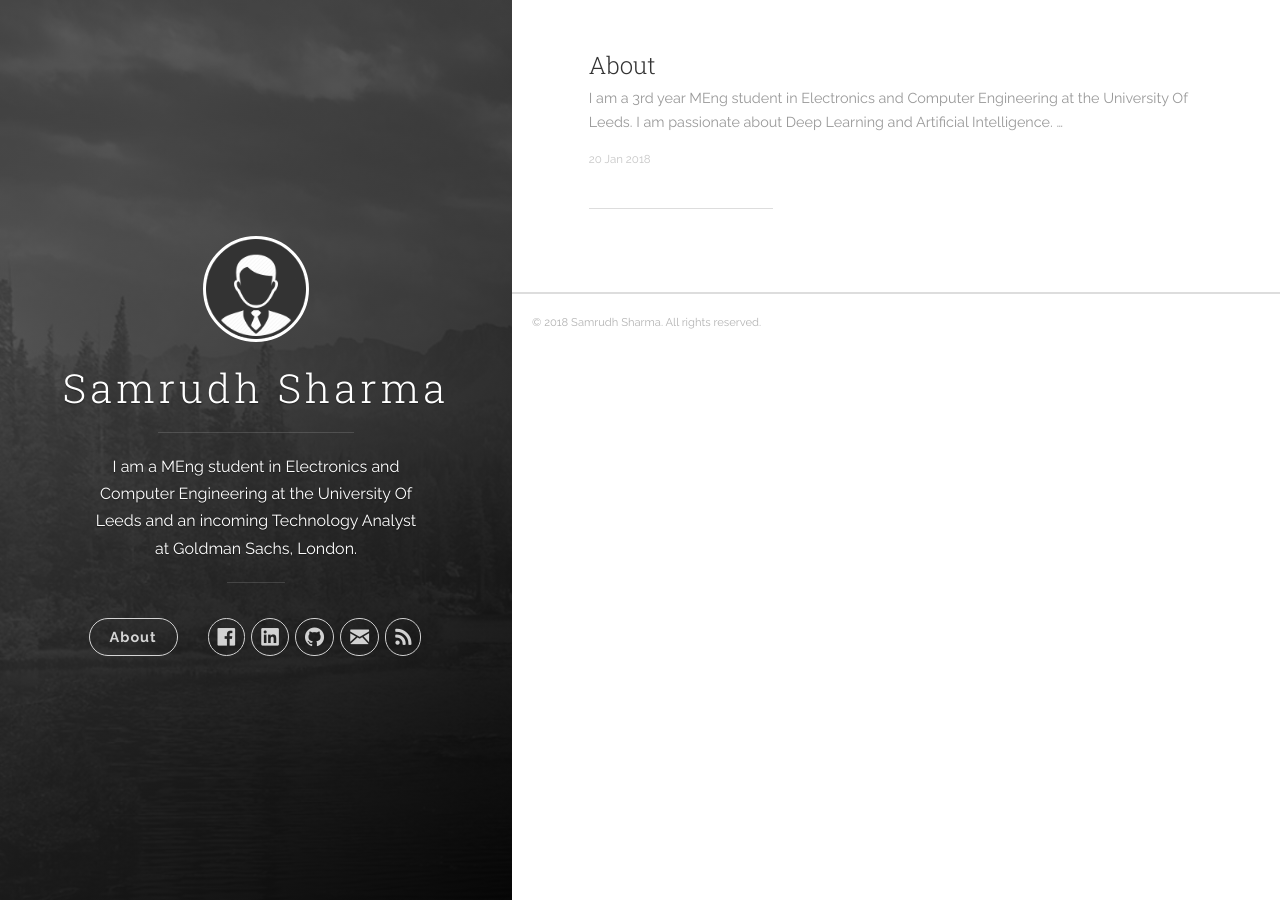
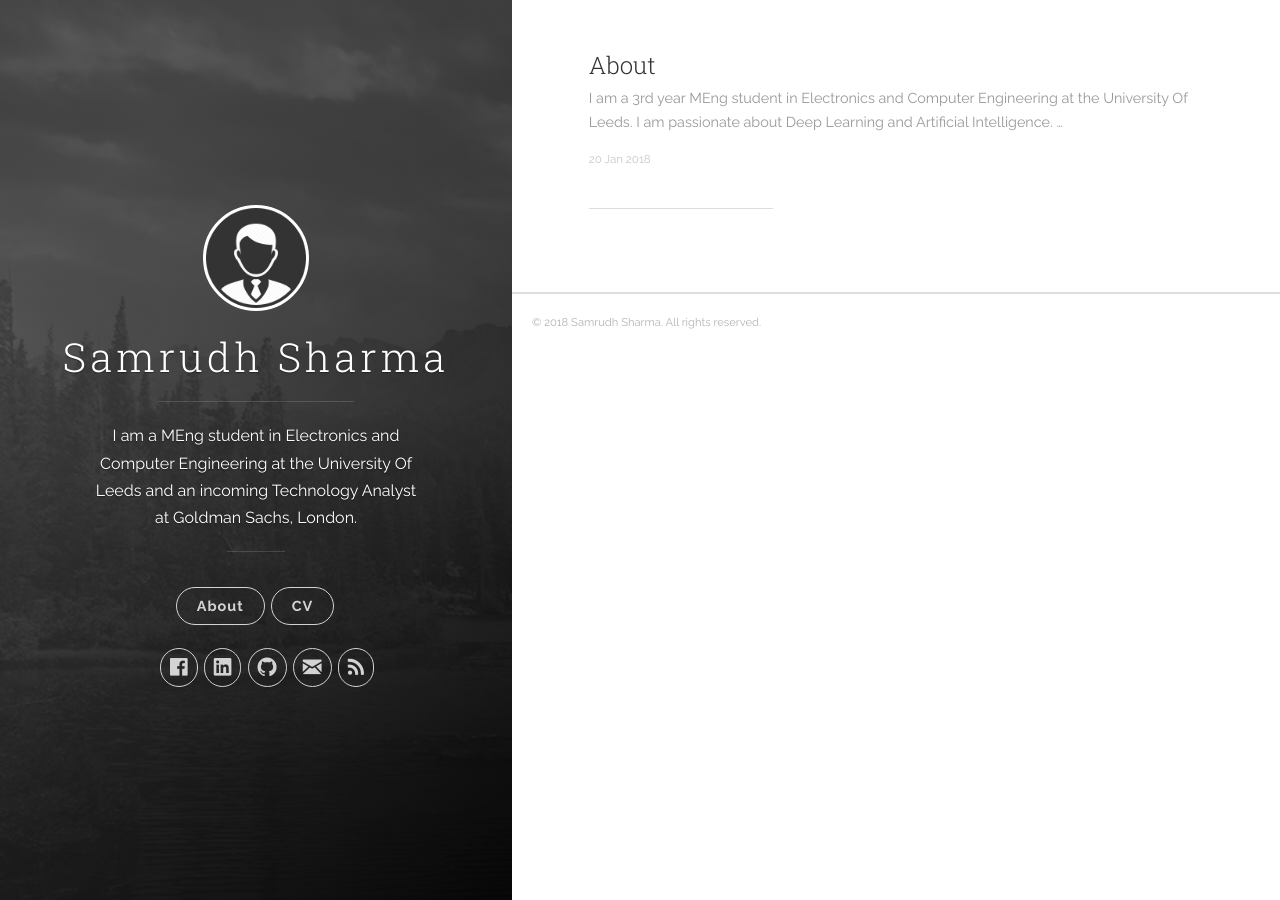
Before and after one commit to sampress/sampress.github.io, a Jekyll site: the page built from index.html, in a window 1280 px wide. Built offline with Jekyll 4.4.1, drawn with Linux system fonts in a browser that asks for light colours; nearby versions of some CDN libraries; the list of posts is cut into pages by our own code.

Commit message:
Initial commit

```diff
--- a/_includes/header.html
+++ b/_includes/header.html
@@ -21,6 +21,11 @@
           <nav class="cover-navigation cover-navigation--primary">
             <ul class="navigation">
               <li class="navigation__item"><a href="{{ site.baseurl }}/2018/about" title="link to {{ site.title }} blog" class="blog-button">About</a></li>
+            </ul>
+          </nav>
+          <nav class="cover-navigation cover-navigation--primary">
+            <ul class="navigation">
+              <li class="navigation__item"><a href="{{ site.baseurl }}/assets/SamrudhSharma_CV.pdf" title="link to {{ site.title }} blog" class="blog-button">CV</a></li>
             </ul>
           </nav>
 
```
